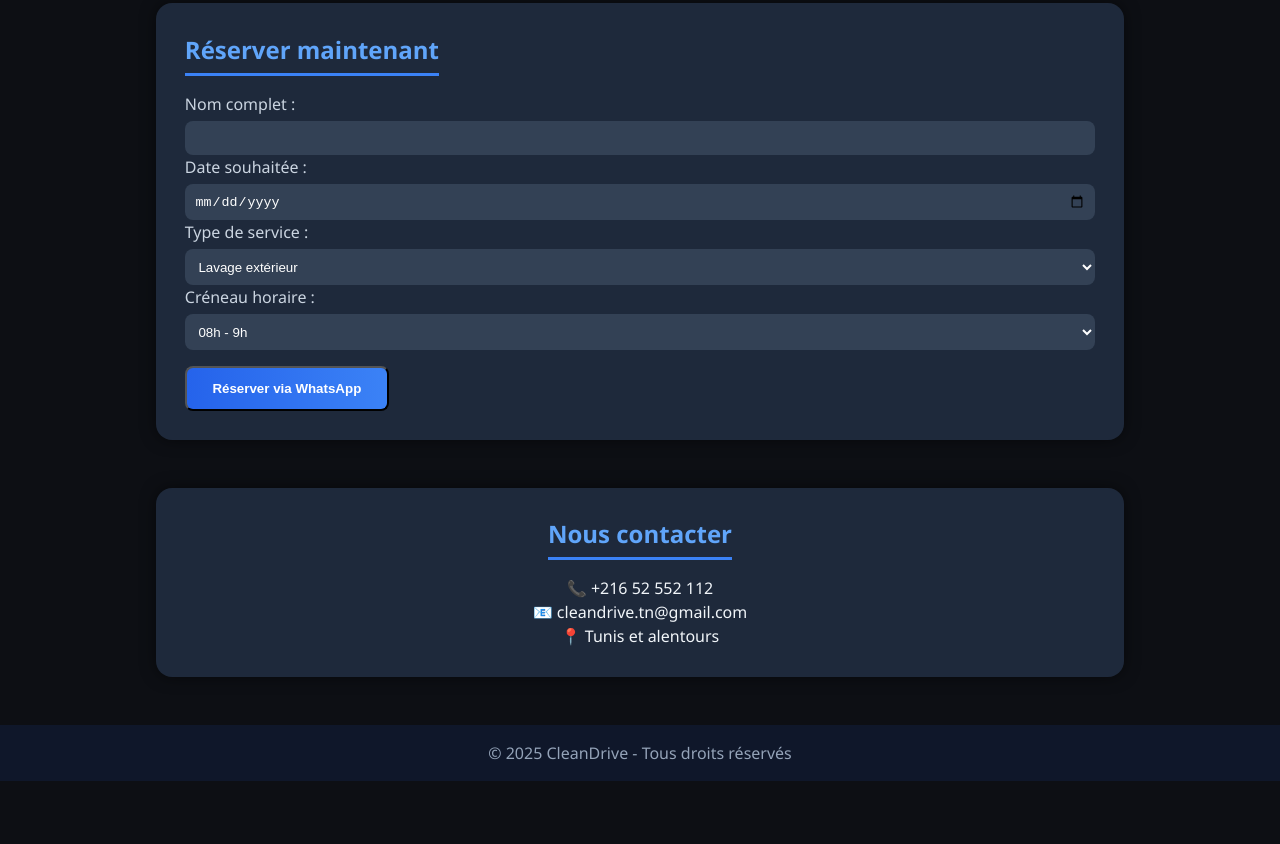
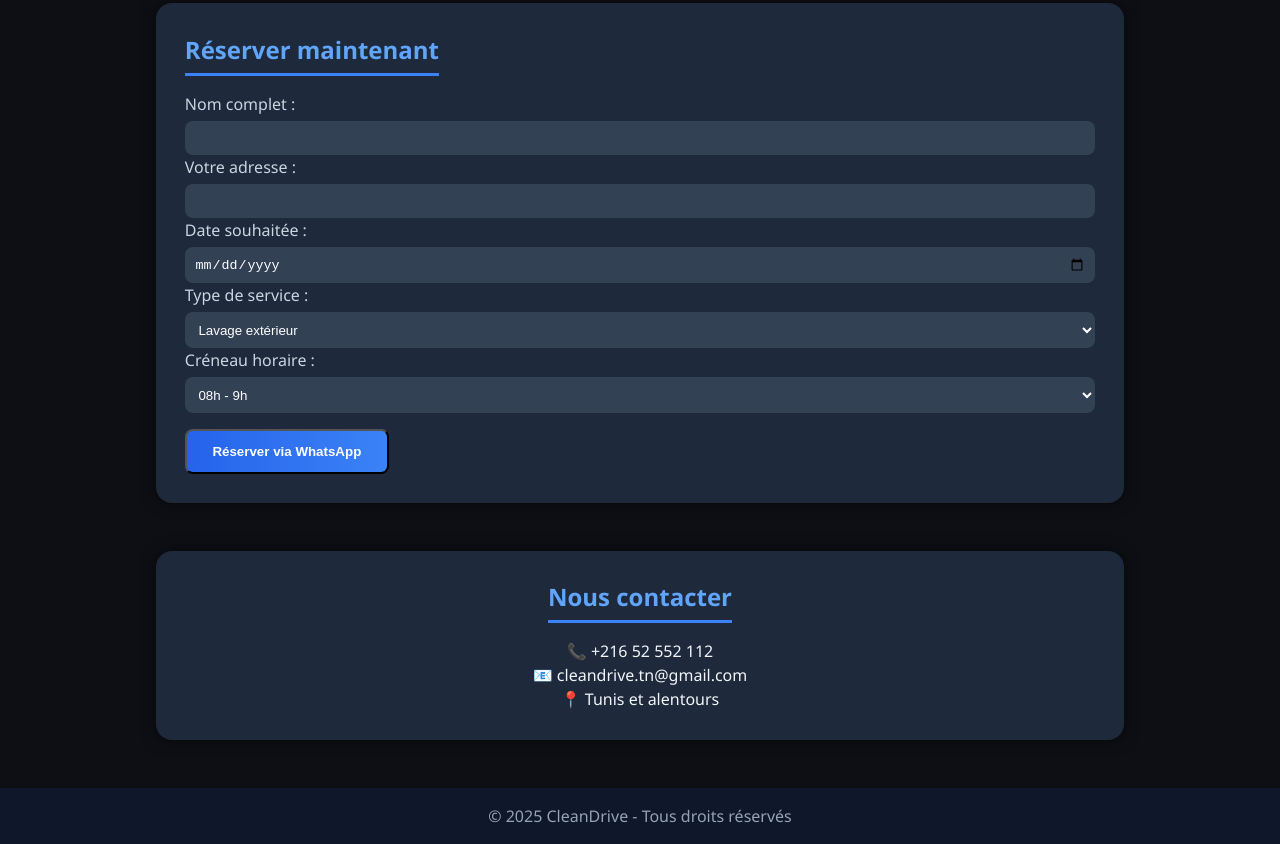
Before and after one commit to Happpy-said/cleanone, a plain HTML site: page index.html in a window 1280 px wide. Shown: the part 994-1838 px from the top of the page. Before the commit the page ends 1775 px from the top, so only its background shows below. Drawn offline with Linux system fonts and the light colour scheme.

Commit message:
Update index.html

```diff
--- a/index.html
+++ b/index.html
@@ -73,6 +73,8 @@ Votre voiture, votre canapé… notre passion !</h5>
     <form id="bookingForm" onsubmit="sendToWhatsapp(event)">
       <label data-key="name_label">Nom complet :</label>
       <input type="text" id="name" required />
+       <label data-key="adress_label">Adresse :</label>
+      <input type="text" id="adress" required />
       <label data-key="date_label">Date souhaitée :</label>
       <input type="date" id="date" required />
       <label data-key="service_label">Type de service :</label>
@@ -132,6 +134,7 @@ Votre voiture, votre canapé… notre passion !</h5>
       on_demand: "sur demande",
       reservation_title: "Réserver maintenant",
       name_label: "Nom complet :",
+     adress_label: "Votre adresse :",
       date_label: "Date souhaitée :",
       service_label: "Type de service :",
       time_label: "Créneau horaire :",
@@ -152,6 +155,7 @@ Votre voiture, votre canapé… notre passion !</h5>
       on_demand: "on request",
       reservation_title: "Book now",
       name_label: "Full Name:",
+      adress_label: "Your adress:",
       date_label: "Preferred date:",
       service_label: "Service type:",
       time_label: "Time slot:",
@@ -172,6 +176,7 @@ Votre voiture, votre canapé… notre passion !</h5>
       on_demand: "حسب الطلب",
       reservation_title: "احجز الآن",
       name_label: "الاسم الكامل:",
+      adress_label: "العنوان:",
       date_label: "التاريخ المطلوب:",
       service_label: "نوع الخدمة:",
       time_label: "الفترة الزمنية:",
```
